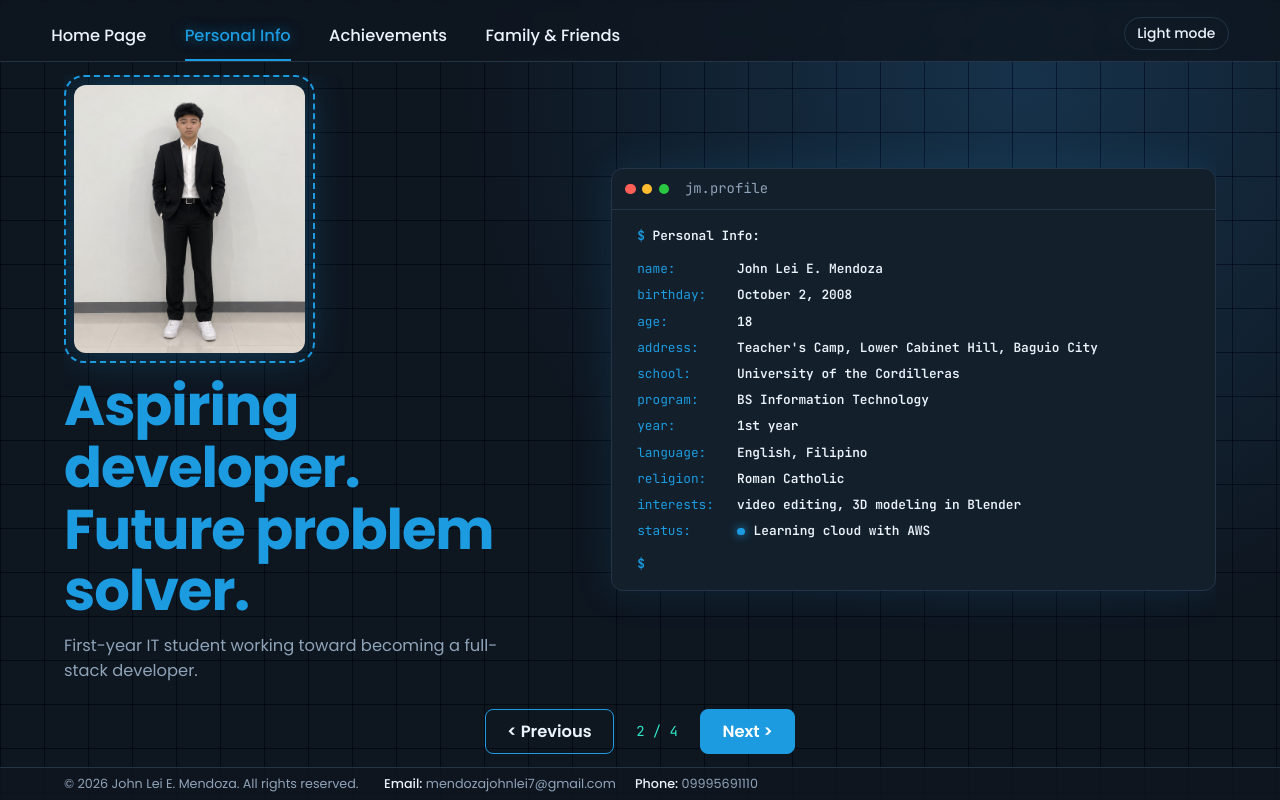
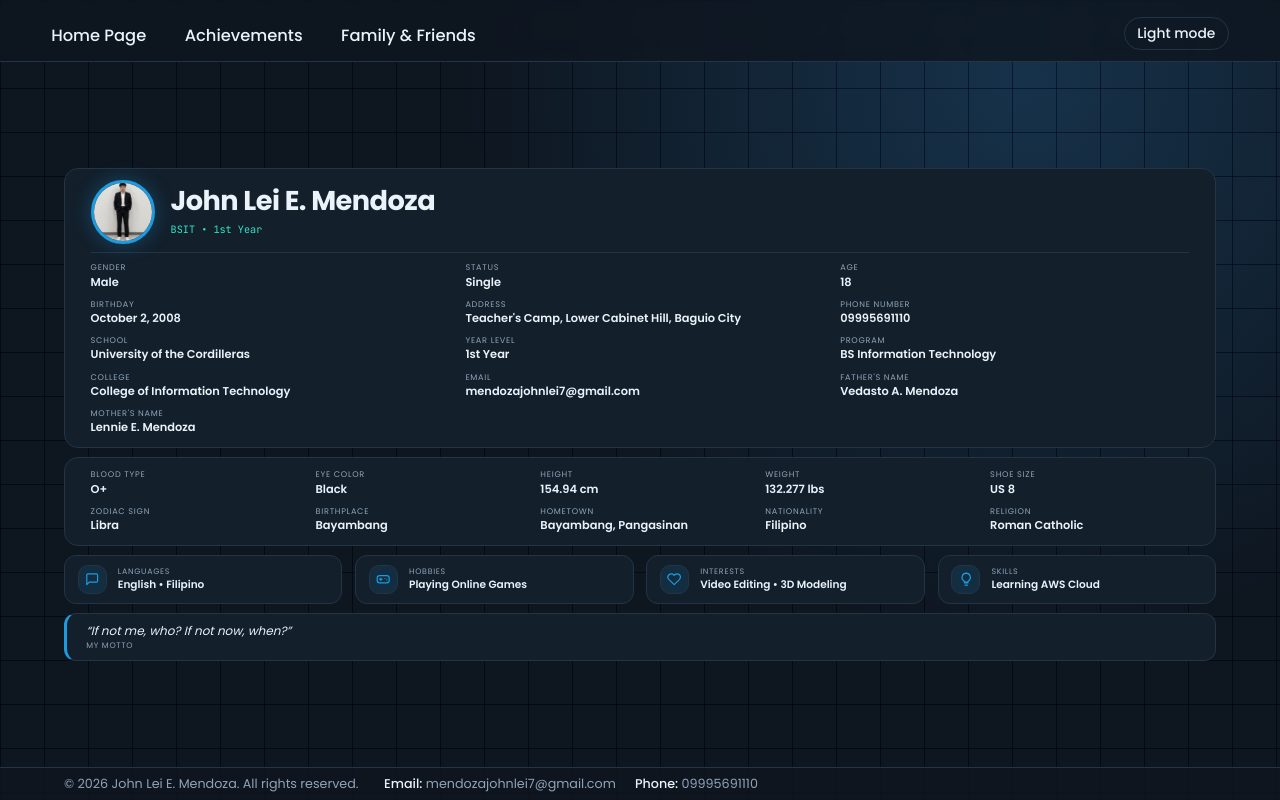
Before and after one commit to zhepplays6-rgb/mendozajohnlei, a plain HTML site: page index.html in a window 1280 px wide. Both pictures are taken after a click on the button "Personal Info". Drawn offline with Linux system fonts and the light colour scheme.

Commit message:
Update personal info layout and styling
Refactor personal info section layout and styles.

```diff
--- a/index.html
+++ b/index.html
@@ -31,8 +31,8 @@ header{display:flex;align-items:center;gap:1rem;padding:1.4vh 4vw 0;border-botto
 .top{flex:1;min-width:0;display:flex;gap:clamp(1rem,3vw,2.6rem);overflow-x:auto;scrollbar-width:none}
 .top::-webkit-scrollbar{display:none}
 .top button{background:none;border:0;border-bottom:2px solid transparent;color:var(--ink);font:500 1em Poppins,sans-serif;padding:.7em 0;white-space:nowrap;cursor:pointer}
+.top button[hidden]{display:none}
 .top button:hover{color:var(--accent)}
-.top button.act{color:var(--accent);border-color:var(--accent);text-shadow:0 0 14px #1c9be088}
 #theme{flex:0 0 auto;margin-bottom:.4em;font:500 .85em Poppins,sans-serif;color:var(--ink);background:transparent;border:1px solid var(--line);border-radius:999px;padding:.35em .9em;cursor:pointer;white-space:nowrap;transition:border-color .15s,box-shadow .15s}
 #theme:hover{border-color:var(--accent);box-shadow:0 0 14px #1c9be055}
 button:focus-visible{outline:2px solid var(--neon);outline-offset:3px}
@@ -48,7 +48,6 @@ main{flex:1;min-height:0;display:flex;padding:0 5vw}
 :root[data-theme="light"] .photo img.lt{opacity:1}
 h1{font-size:clamp(2rem,8.5vh,4.2rem);margin:1vh 0}
 h2{font-size:clamp(1.6rem,5.5vh,2.8rem);margin-bottom:2.4vh}
-.sub{color:var(--mute);margin:-1.4vh 0 1.6vh}
 .txt{flex:1;min-width:0;max-width:62ch}.txt.wide{max-width:none}
 .type{font:600 1.15em 'JetBrains Mono',monospace;min-height:1.6em}
 .cur{display:inline-block;width:.6ch;height:1.1em;background:var(--neon);vertical-align:-.2em;margin-left:2px;animation:bl 1s steps(1) infinite}
@@ -59,51 +58,40 @@ h2{font-size:clamp(1.6rem,5.5vh,2.8rem);margin-bottom:2.4vh}
 .socials a:hover svg{color:var(--accent)}
 .socials a:hover{border-color:var(--accent);color:var(--accent);box-shadow:0 0 16px #1c9be055;transform:translateY(-2px)}
 .socials a:focus-visible{outline:2px solid var(--neon);outline-offset:3px}
-button.fill,footer button{font:600 1em Poppins,sans-serif;cursor:pointer;border:1.5px solid var(--accent);background:transparent;color:var(--ink);padding:.55em 1.3em;border-radius:8px;transition:background .15s,box-shadow .15s}
-button.fill{background:var(--accent);color:#fff}
-button.fill:hover,footer button:hover:not(:disabled){box-shadow:0 0 18px #1c9be099}
-footer button:disabled{opacity:.35;cursor:default}
-.tabs{display:flex;gap:.5rem;flex-wrap:wrap;margin-bottom:2.2vh}
-.tabs button{font:500 .95em Poppins,sans-serif;color:var(--ink);background:transparent;border:1px solid var(--line);border-radius:8px;padding:.4em 1em;cursor:pointer}
-.tabs button[aria-selected=true]{border-color:var(--accent);color:var(--accent);background:#1c9be01a}
-.card{background:var(--panel);border:1px solid var(--line);border-left:3px solid var(--accent);border-radius:10px;padding:clamp(1rem,3vh,1.8rem);max-width:60ch}
-.card h3{font-size:1.5em;margin-bottom:.5vh}.card p:last-child{color:var(--mute);margin-top:1vh}
-.grid3,.grid4{display:grid;gap:clamp(.6rem,2vh,1.1rem)}
-.grid3{grid-template-columns:repeat(auto-fit,minmax(min(100%,210px),1fr))}
-.grid4{grid-template-columns:repeat(auto-fit,minmax(min(100%,150px),1fr))}
-.tile{background:var(--panel);border:1px solid var(--line);border-radius:10px;padding:clamp(.8rem,2.4vh,1.3rem)}
-.tile b{display:block}.tile small{color:var(--mute)}
-.tile .av{display:grid;place-items:center;width:2.6em;height:2.6em;border-radius:50%;background:#1c9be025;color:var(--accent);font-weight:600;margin-bottom:1vh}
-.tile.ach h3{font-size:1.1em;margin:.4vh 0}
-.lead{color:var(--mute);max-width:46ch}
 
-/* Personal Info: photo + headline on the left, terminal card on the right */
-.about{flex:1;min-width:0;display:grid;grid-template-columns:minmax(0,.9fr) minmax(0,1.1fr);gap:clamp(1rem,4vw,4rem);align-items:center;max-height:100%;overflow:hidden}
-.about-l{min-width:0}
-.ring{position:relative;height:clamp(170px,36vh,400px);aspect-ratio:1171/1343;padding:10px;margin-bottom:1.6vh}
-.ring::before{content:'';position:absolute;inset:0;border-radius:20px;border:2px dashed var(--accent)}
-@keyframes spin{to{transform:rotate(360deg)}}
-.ring .pic{position:relative;width:100%;height:100%;border-radius:12px;overflow:hidden;background:var(--panel);box-shadow:0 0 40px #1c9be055}
-.ring .pic>span{position:absolute;inset:0;display:grid;place-items:center;font:700 clamp(2rem,8vh,4rem) Poppins,sans-serif;color:var(--accent)}
-.ring .pic img{position:absolute;inset:0;width:100%;height:100%;object-fit:cover}
-.ring .pic img.lt{opacity:0;transition:opacity .4s ease}
-:root[data-theme="light"] .ring .pic img.lt{opacity:1}
-.about h2{font-size:clamp(1.8rem,7vh,3.6rem);margin:.8vh 0 1.4vh;color:var(--accent)}
-.about-r{min-width:0}
-.term{background:var(--panel);border:1px solid var(--line);border-radius:12px;overflow:hidden;box-shadow:0 0 40px #1c9be022;font-family:'JetBrains Mono',monospace}
-.term-bar{display:flex;align-items:center;gap:.45em;padding:.7em 1em;border-bottom:1px solid var(--line);color:var(--mute);font-size:.85em}
-.term-bar i{width:.75em;height:.75em;border-radius:50%;display:block}
-.term-bar i:nth-child(1){background:#ff5f57}.term-bar i:nth-child(2){background:#febc2e}.term-bar i:nth-child(3){background:#28c840}
-.term-bar span{margin-left:.7em}
-.term-body{padding:clamp(.7rem,2vh,1.5rem) clamp(1rem,2.4vw,1.6rem);font-size:clamp(.68rem,1.6vh,.95rem)}
-.prompt{font-weight:600}
-.prompt::before,.prompt.end::before{content:'$ ';color:var(--accent)}
-.rows{display:grid;grid-template-columns:max-content minmax(0,1fr);gap:.5em 1.8em;margin:1.6vh 0}
-.rows dt{color:var(--accent)}
-.rows dd{margin:0;font-weight:600;overflow-wrap:anywhere}
-.dot{display:inline-block;width:.6em;height:.6em;border-radius:50%;background:var(--accent);margin-right:.7em;box-shadow:0 0 10px var(--accent)}
-@media (max-width:820px){.about{grid-template-columns:1fr;align-content:center;gap:1.2vh}.about-l{display:flex;align-items:center;gap:.9rem}.ring{flex:0 0 auto;height:17vh;padding:6px;margin:0}.about h2{font-size:clamp(1.2rem,3.6vh,1.8rem);margin:.4vh 0}.about .lead{display:none}.term-bar{padding:.45em .8em}.term-body{padding:.7rem .9rem;font-size:clamp(.62rem,1.6vh,.8rem)}.rows{gap:.25em 1em;margin:.8vh 0}}
-@media (prefers-reduced-motion:reduce){.ring::before{animation:none}.ring .pic img.lt{transition:none}}
+/* Personal Info: card layout */
+.pinfo{flex:1;min-width:0;min-height:0;align-self:stretch;display:flex;flex-direction:column;justify-content:center;gap:1.2vh;padding:1.2vh 0;overflow:hidden;font-size:clamp(.6rem,1.5vh,.95rem);line-height:1.35}
+.pcard{background:var(--panel);border:1px solid var(--line);border-radius:14px;padding:1.4vh clamp(.8rem,2vw,1.6rem)}
+.phead{display:flex;align-items:center;gap:1rem;padding-bottom:1.1vh;margin-bottom:1.1vh;border-bottom:1px solid var(--line)}
+.avatar{position:relative;flex:0 0 auto;width:clamp(44px,8vh,80px);aspect-ratio:1;border-radius:50%;border:3px solid var(--accent);overflow:hidden;background:var(--panel);box-shadow:0 0 20px #1c9be055}
+.avatar span{position:absolute;inset:0;display:grid;place-items:center;font:700 1.3rem Poppins,sans-serif;color:var(--accent)}
+.avatar img{position:absolute;inset:0;width:100%;height:100%;object-fit:cover}
+.avatar img.lt{opacity:0;transition:opacity .4s ease}
+:root[data-theme="light"] .avatar img.lt{opacity:1}
+.phead h2{font-size:clamp(1.1rem,3.4vh,2rem);margin:0 0 .2em}
+.fgrid{display:grid;grid-template-columns:repeat(3,minmax(0,1fr));gap:1.1vh clamp(.8rem,2vw,1.6rem)}
+.fgrid.five{grid-template-columns:repeat(5,minmax(0,1fr))}
+.f{min-width:0}
+.f small{display:block;font-size:.68em;letter-spacing:.09em;text-transform:uppercase;color:var(--mute);margin-bottom:.15em}
+.f b{display:block;font-weight:600;font-size:.95em;line-height:1.35;overflow-wrap:anywhere}
+.f.tbd b{color:var(--mute);font-weight:400;font-style:italic}
+.minis{display:grid;grid-template-columns:repeat(4,minmax(0,1fr));gap:clamp(.5rem,1vw,.9rem)}
+.mini{display:flex;align-items:center;gap:.7rem;min-width:0;background:var(--panel);border:1px solid var(--line);border-radius:12px;padding:1.1vh .8rem}
+.mini i{flex:0 0 auto;display:grid;place-items:center;width:2.4em;height:2.4em;border-radius:10px;background:#1c9be01f;border:1px solid var(--line);font-style:normal}
+.mini i svg{width:1.2em;height:1.2em;fill:none;stroke:var(--accent);stroke-width:2;stroke-linecap:round;stroke-linejoin:round}
+.mini small{display:block;font-size:.66em;letter-spacing:.09em;text-transform:uppercase;color:var(--mute)}
+.mini b{display:block;font-size:.88em;font-weight:600;line-height:1.3;overflow-wrap:anywhere}
+.mini.tbd b{color:var(--mute);font-weight:400;font-style:italic}
+.motto{background:var(--panel);border:1px solid var(--line);border-left:3px solid var(--accent);border-radius:12px;padding:1.1vh 1.2rem}
+.motto p{font-style:italic}
+.motto small{display:block;margin-top:.2em;font-size:.66em;letter-spacing:.09em;text-transform:uppercase;color:var(--mute)}
+.motto.tbd p{color:var(--mute)}
+@media (max-width:820px){
+  .fgrid{grid-template-columns:repeat(2,minmax(0,1fr))}
+  .fgrid.five{grid-template-columns:repeat(3,minmax(0,1fr))}
+  .minis{grid-template-columns:repeat(2,minmax(0,1fr))}
+  .pinfo{gap:.8vh}.pcard{padding:1vh .8rem}.fgrid{gap:.7vh .8rem}.mini{padding:.8vh .6rem}.mini i{display:none}
+}
 
 /* Achievements: education cards on top, one photo grid with every award below */
 .achv{flex:1;min-width:0;min-height:0;align-self:stretch;display:flex;flex-direction:column;gap:1.1vh;padding:1.4vh 0 1vh;overflow:hidden}
@@ -146,7 +134,7 @@ footer button:disabled{opacity:.35;cursor:default}
   .edu{grid-template-columns:repeat(2,minmax(0,1fr))}
   .ecard:nth-child(n+3){display:none}
   .hint{display:none}
-  .shots{grid-template-columns:repeat(3,minmax(0,1fr));grid-auto-rows:clamp(86px,15vh,130px);overflow-y:auto;align-content:start}
+  .shots{grid-template-columns:repeat(3,minmax(0,1fr));grid-template-rows:none;grid-auto-rows:minmax(0,1fr);overflow:hidden}
   .shot .cap{display:none}
   .ecard p,.ahead .lead{display:none}
   .ecard{padding:.45rem .6rem}
@@ -162,16 +150,15 @@ footer button:disabled{opacity:.35;cursor:default}
 .pbtn:hover,.pbtn:focus-visible{border-color:var(--accent);box-shadow:0 0 18px #1c9be055}
 .pbtn:focus-visible{outline:none}
 .pbtn .tag{position:absolute;left:.7em;bottom:.7em;max-width:calc(100% - 1.4em);font:500 clamp(.62rem,1.4vh,.8rem)/1.3 Poppins,sans-serif;color:var(--ink);background:color-mix(in srgb,var(--panel) 88%,transparent);border:1px solid var(--line);border-radius:999px;padding:.25em .9em;backdrop-filter:blur(4px)}
-@media (max-width:820px){.ff{overflow-y:auto}.ff-row{flex:none;height:clamp(120px,22vh,200px);display:grid;grid-auto-flow:column;grid-auto-columns:minmax(0,1fr)}.pbtn{aspect-ratio:auto}.pbtn .tag{display:none}}
-footer{flex-shrink:0;display:flex;justify-content:center;align-items:center;gap:1.4rem;padding:1.6vh 5vw}
+@media (max-width:820px){.ff{overflow:hidden}.ff-row{flex:1;min-height:0;display:grid;grid-auto-flow:column;grid-auto-columns:minmax(0,1fr)}.pbtn{aspect-ratio:auto}.pbtn .tag{display:none}}
 .legal{display:flex;justify-content:flex-start;align-items:center;flex-wrap:wrap;gap:.3rem 1.6rem;flex-shrink:0;padding:.9vh max(5vw,260px) .9vh 5vw;border-top:1px solid var(--line);background:var(--hdr);color:var(--mute);font-size:.78em;line-height:1.4}
 .legal ul{list-style:none;padding:0;display:flex;flex-wrap:wrap;gap:.2rem 1.2rem}
 .legal a{color:var(--mute);text-decoration:none;transition:color .15s}
 .legal a:hover{color:var(--accent)}
 .legal a:focus-visible{outline:2px solid var(--neon);outline-offset:3px;border-radius:3px}
 .legal b{color:var(--ink);font-weight:500}
-@media (max-width:640px){.legal{justify-content:center;text-align:center;font-size:.72em;padding:.9vh 5vw 3.4rem}h1{font-size:clamp(1.5rem,4.6vh,2.2rem)}.page{flex-direction:column;justify-content:center;gap:2vh}.photo{height:34vh}.grid4{grid-template-columns:repeat(2,1fr)}}
-@media (prefers-reduced-motion:reduce){:root{transition:none}.photo img.lt{transition:none}.page.on{animation:none}.cur{animation:none}}
+@media (max-width:640px){.legal{justify-content:center;text-align:center;font-size:.72em;padding:.9vh 5vw 3.4rem}h1{font-size:clamp(1.5rem,4.6vh,2.2rem)}.page{flex-direction:column;justify-content:center;gap:2vh}.photo{height:34vh}}
+@media (prefers-reduced-motion:reduce){:root{transition:none}.photo img.lt,.avatar img.lt{transition:none}.page.on{animation:none}.cur{animation:none}}
 </style>
 <script>try{if(localStorage.getItem('theme')==='light')document.documentElement.setAttribute('data-theme','light')}catch(e){}</script>
 </head>
@@ -195,41 +182,22 @@ footer{flex-shrink:0;display:flex;justify-content:center;align-items:center;gap:
       <ul class="socials" id="socials" aria-label="Social media"></ul>
     </div>
   </section>
-  <!-- 2 PERSONAL INFO -->
+  <!-- 2 PERSONAL INFO (filled in by the PERSONAL INFO block in the script) -->
   <section class="page" aria-label="Personal Info">
-    <div class="about">
-      <div class="about-l">
-        <div class="ring">
-          <div class="pic">
-            <span>JM</span><img class="base" src="pRoFiLe.jpg" alt="Photo of John Lei E. Mendoza" onerror="this.remove()"><img class="lt" src="profile-light.jpg" alt="" aria-hidden="true" onerror="this.remove()">
+    <div class="pinfo">
+      <div class="pcard">
+        <div class="phead">
+          <div class="avatar"><span>JM</span><img class="base" src="pRoFiLe.jpg" alt="Photo of John Lei E. Mendoza" onerror="this.remove()"><img class="lt" src="profile-light.jpg" alt="" aria-hidden="true" onerror="this.remove()"></div>
+          <div>
+            <h2 id="pName"></h2>
+            <span class="code" id="pSub"></span>
           </div>
         </div>
-        <h2>Aspiring developer.<br>Future problem solver.</h2>
-        <p class="lead">First-year IT student working toward becoming a full-stack developer.</p>
+        <div class="fgrid" id="pMain"></div>
       </div>
-      <div class="about-r">
-        <div class="term">
-          <div class="term-bar"><i></i><i></i><i></i><span>jm.profile</span></div>
-          <div class="term-body">
-            <p class="prompt">Personal Info:</p>
-            <!-- EDIT YOUR INFO HERE -->
-            <dl class="rows">
-              <dt>name:</dt><dd>John Lei E. Mendoza</dd>
-              <dt>birthday:</dt><dd>October 2, 2008</dd>
-              <dt>age:</dt><dd>18</dd>
-              <dt>address:</dt><dd>Teacher's Camp, Lower Cabinet Hill, Baguio City</dd>
-              <dt>school:</dt><dd>University of the Cordilleras</dd>
-              <dt>program:</dt><dd>BS Information Technology</dd>
-              <dt>year:</dt><dd>1st year</dd>
-              <dt>language:</dt><dd>English, Filipino</dd>
-              <dt>religion:</dt><dd>Roman Catholic</dd>
-              <dt>interests:</dt><dd>video editing, 3D modeling in Blender</dd>
-              <dt>status:</dt><dd><span class="dot"></span>Learning cloud with AWS</dd>
-            </dl>
-            <p class="prompt end"><i class="cur"></i></p>
-          </div>
-        </div>
-      </div>
+      <div class="pcard"><div class="fgrid five" id="pBody"></div></div>
+      <div class="minis" id="pMinis"></div>
+      <div class="motto" id="pMotto"></div>
     </div>
   </section>
   <!-- 3 ACHIEVEMENTS -->
@@ -264,12 +232,6 @@ footer{flex-shrink:0;display:flex;justify-content:center;align-items:center;gap:
     </div>
   </section>
 </main>
-<!-- Previous / Next buttons: move this block if the instructions give a different placement -->
-<footer>
-  <button id="prev" aria-label="Previous page">&lt; Previous</button>
-  <span id="count" class="code">1 / 4</span>
-  <button id="next" class="fill" aria-label="Next page">Next &gt;</button>
-</footer>
 <div class="legal">
   <span>&copy; <span id="yr">2026</span> John Lei E. Mendoza. All rights reserved.</span>
   <ul id="contacts" aria-label="Contact"></ul>
@@ -305,7 +267,6 @@ footer{flex-shrink:0;display:flex;justify-content:center;align-items:center;gap:
     dad:'family/handshake-dad.jpg',
     mom:'family/hugging-mom.jpg',
     sib:'family/selfie-little-brother.jpg',
-    cafe:'family/friends-cafe.jpg',
     mirror:'family/friends-mirror-selfie.jpg'
   };
 </script>
@@ -313,26 +274,19 @@ footer{flex-shrink:0;display:flex;justify-content:center;align-items:center;gap:
 (function(){
   var pages=[].slice.call(document.querySelectorAll('.page')),
       tabs=[].slice.call(document.querySelectorAll('#top button')),i=0;
+  /* The tab for the page you are on is hidden; the other three stay visible */
   function show(n){
     i=Math.max(0,Math.min(pages.length-1,n));
     pages.forEach(function(p,k){p.classList.toggle('on',k===i)});
-    tabs.forEach(function(t,k){t.classList.toggle('act',k===i);t.setAttribute('aria-current',k===i?'page':'false')});
-    document.getElementById('count').textContent=(i+1)+' / '+pages.length;
-    document.getElementById('prev').disabled=i===0;
-    document.getElementById('next').disabled=i===pages.length-1;
-    tabs[i].scrollIntoView({block:'nearest',inline:'center'});
+    tabs.forEach(function(t,k){t.hidden=(k===i)});
   }
   tabs.forEach(function(t,k){t.onclick=function(){show(k)}});
-  document.getElementById('prev').onclick=function(){show(i-1)};
-  document.getElementById('next').onclick=function(){show(i+1)};
   document.addEventListener('keydown',function(e){
     if(lbOpen()){
       if(e.key==='Escape')lbClose();
       else if(e.key==='ArrowRight')lbStep(1);
       else if(e.key==='ArrowLeft')lbStep(-1);
-      return;
     }
-    if(e.key==='ArrowRight')show(i+1);if(e.key==='ArrowLeft')show(i-1)
   });
 
   /* Dark / light mode (the profile photo crossfades in CSS) */
@@ -368,6 +322,51 @@ footer{flex-shrink:0;display:flex;justify-content:center;align-items:center;gap:
   var line='Aspiring developer. Future problem solver.',t=document.getElementById('typed'),c=0;
   if(window.matchMedia('(prefers-reduced-motion:reduce)').matches){t.textContent=line}
   else{(function go(){t.textContent=line.slice(0,c++);if(c<=line.length)setTimeout(go,55)})()}
+
+  function esc(s){return String(s).replace(/&/g,'&amp;').replace(/</g,'&lt;').replace(/"/g,'&quot;')}
+
+  /* ===== PERSONAL INFO: EDIT YOUR DETAILS HERE =====
+     Anything left as '' shows "Add your info" in grey, so just type the real value between the quotes. */
+  var P={
+    name:'John Lei E. Mendoza',
+    sub:'BSIT \u2022 1st Year',
+    main:[
+      ['Gender','Male'],['Status','Single'],['Age','18'],
+      ['Birthday','October 2, 2008'],['Address',"Teacher's Camp, Lower Cabinet Hill, Baguio City"],['Phone Number','09995691110'],
+      ['School','University of the Cordilleras'],['Year Level','1st Year'],['Program','BS Information Technology'],
+      ['College','College of Information Technology'],['',''],['Email','mendozajohnlei7@gmail.com'],
+      ["Father's Name",'Vedasto A. Mendoza'],['',''],["Mother's Name",'Lennie E. Mendoza']
+    ],
+    body:[
+      ['Blood Type','O+'],['Eye Color','Black'],['Height','154.94 cm'],['Weight','132.277 lbs'],['Shoe Size','US 8'],
+      ['Zodiac Sign','Libra'],['Birthplace','Bayambang'],['Hometown','Bayambang, Pangasinan'],['Nationality','Filipino'],['Religion','Roman Catholic']
+    ],
+    minis:[
+      ['Languages','English \u2022 Filipino','<path d="M21 15a2 2 0 0 1-2 2H7l-4 4V5a2 2 0 0 1 2-2h14a2 2 0 0 1 2 2z"/>'],
+      ['Hobbies','Playing Online Games','<rect x="2" y="6" width="20" height="12" rx="4"/><path d="M6 12h4M8 10v4M15 11h.01M18 13h.01"/>'],
+      ['Interests','Video Editing \u2022 3D Modeling','<path d="M20.8 4.6a5.5 5.5 0 0 0-7.8 0L12 5.7l-1-1.1a5.5 5.5 0 0 0-7.8 7.8l1 1.1L12 21l7.8-7.5 1-1.1a5.5 5.5 0 0 0 0-7.8z"/>'],
+      ['Skills','Learning AWS Cloud','<path d="M9 18h6M10 22h4M12 2a7 7 0 0 0-4 12.7c.6.5 1 1.2 1 2V17h6v-.3c0-.8.4-1.5 1-2A7 7 0 0 0 12 2z"/>']
+    ],
+    motto:'If not me, who? If not now, when?'
+  };
+  document.getElementById('pName').textContent=P.name;
+  document.getElementById('pSub').textContent=P.sub;
+  function fields(list){
+    return list.map(function(f){
+      if(!f[0])return '<div class="f" aria-hidden="true"></div>';
+      var v=f[1]?esc(f[1]):'Add your info';
+      return '<div class="f'+(f[1]?'':' tbd')+'"><small>'+esc(f[0])+'</small><b>'+v+'</b></div>';
+    }).join('');
+  }
+  /* Father/Mother sit in a 3-column row: remove the empty spacer cells */
+  document.getElementById('pMain').innerHTML=fields(P.main.filter(function(f,k){return f[0]||false}));
+  document.getElementById('pBody').innerHTML=fields(P.body);
+  document.getElementById('pMinis').innerHTML=P.minis.map(function(m){
+    return '<div class="mini'+(m[1]?'':' tbd')+'"><i><svg viewBox="0 0 24 24" aria-hidden="true">'+m[2]+'</svg></i><div><small>'+esc(m[0])+'</small><b>'+(m[1]?esc(m[1]):'Add your info')+'</b></div></div>';
+  }).join('');
+  var mo=document.getElementById('pMotto');
+  mo.className='motto'+(P.motto?'':' tbd');
+  mo.innerHTML='<p>'+(P.motto?'\u201C'+esc(P.motto)+'\u201D':'Add your motto here')+'</p><small>My Motto</small>';
 
   /* Social buttons: EDIT YOUR LINKS HERE (label, link) */
   var socials=[
@@ -413,7 +412,6 @@ footer{flex-shrink:0;display:flex;justify-content:center;align-items:center;gap:
   ];
   var shown=[],lastFocus=null;
   var shotsEl=document.getElementById('shots');
-  function esc(s){return String(s).replace(/&/g,'&amp;').replace(/</g,'&lt;').replace(/"/g,'&quot;')}
   /* Pick columns and rows so every award fits in view on a computer screen */
   function layoutShots(){
     if(window.matchMedia('(max-width:820px)').matches){shotsEl.style.gridTemplateColumns='';shotsEl.style.gridTemplateRows='';return}
@@ -454,10 +452,9 @@ footer{flex-shrink:0;display:flex;justify-content:center;align-items:center;gap:
 
   /* EDIT YOUR PEOPLE HERE: grp = fam | fr, img = key from IMGS above, ar = photo width / height, tag = caption */
   var people=[
-    {grp:'fam',img:'dad',ar:0.75,tag:'Handshake with my dad'},
-    {grp:'fam',img:'mom',ar:1.333,tag:'Hugging my mom'},
-    {grp:'fam',img:'sib',ar:1.878,tag:'Selfie with my little brother'},
-    {grp:'fr',img:'cafe',ar:1.333,tag:'Cafe hangout with friends'},
+    {grp:'fam',img:'dad',ar:0.75,tag:'My role model, my dad'},
+    {grp:'fam',img:'mom',ar:1.333,tag:'Home is wherever Mom hugs me'},
+    {grp:'fam',img:'sib',ar:1.878,tag:'My little brother, my little buddy'},
     {grp:'fr',img:'mirror',ar:1.28,tag:'Mirror selfie with the boys'}
   ];
   var peopleShown=people.filter(function(x){return IMGS[x.img]});
```
